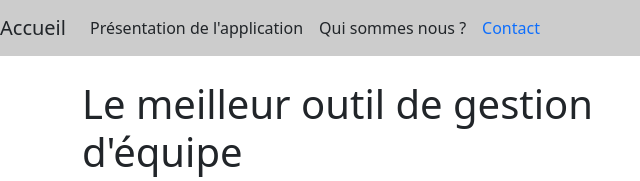
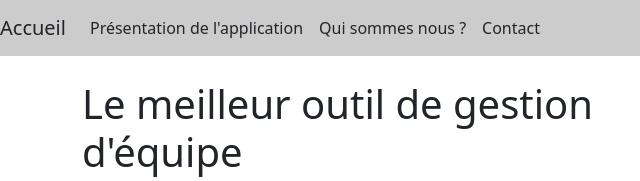
Before and after one commit to rwanoux/projet_01_06_21, a website: page index.html in a window 1280 px wide. Shown: the top 181 px of the page, 0-640 px from the left. Drawn offline with nearby package versions, Linux system fonts and the light colour scheme.

Commit message:
final1.2

```diff
--- a/index.html
+++ b/index.html
@@ -30,7 +30,7 @@
                         <a class="nav-link text-dark" href="prez_entr.html">Qui sommes nous ?</a>
                       </li>
                       <li class="nav-item">
-                        <a class="nav-link" href="contact.html">
+                        <a class="nav-link text-dark" href="contact.html">
                             Contact</a>
                       </li>
                     </ul>
```
